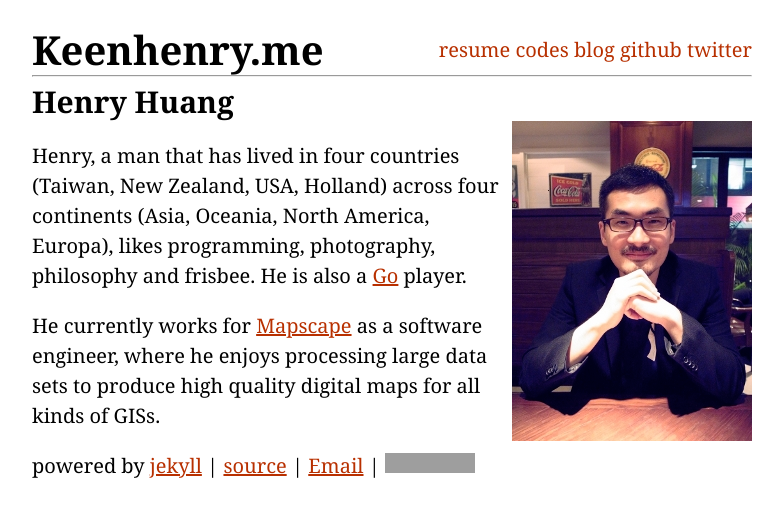
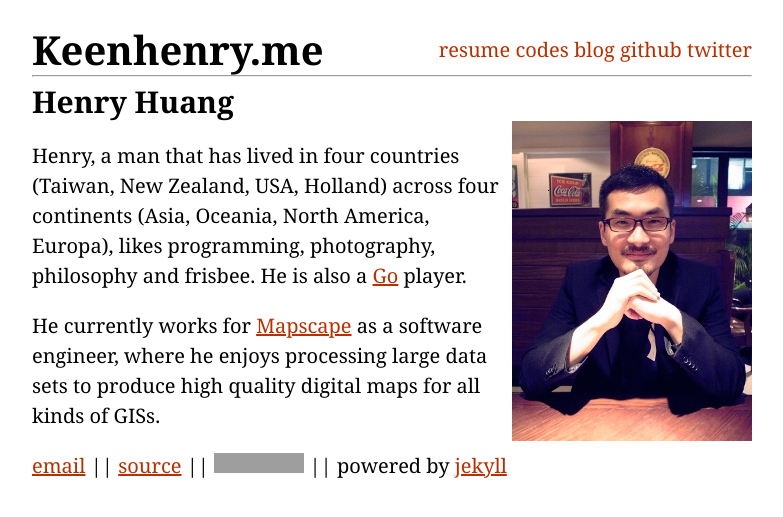
Before and after one commit to keenhenry/keenhenry.github.com, a Jekyll site: the page built from index.html, in a window 1280 px wide. Shown: the top 517 px of the page, without its empty margins (248-1031 px from the left). Built offline with Jekyll 4.4.1, drawn with Linux system fonts in a browser that asks for light colours; grey boxes are pictures that could not be loaded.

```diff
--- a/_includes/footer.html
+++ b/_includes/footer.html
@@ -1,10 +1,10 @@
 <footer> <!-- This is a HTML5 tag, all major browser supports this tag -->
-  powered by <a href="http://jekyllrb.com/">jekyll</a>
-  |
+  <a href="mailto:keenhenry1109@gmail.com">email</a>
+  ||
   <a href="http://github.com/keenhenry/keenhenry.github.com">source</a>
-  |
-  <a href="mailto:keenhenry1109@gmail.com">Email</a>
-  |
+  ||
   <!-- Creative Commons Licence -->
   <a href="http://creativecommons.org/licenses/by/3.0/" rel="license"><img alt="Some Rights Reserved" border="0" class="cc" src="http://creativecommons.org/images/public/somerights20.gif"></a>
+  ||
+  powered by <a href="http://jekyllrb.com/">jekyll</a>
 </footer>
```
